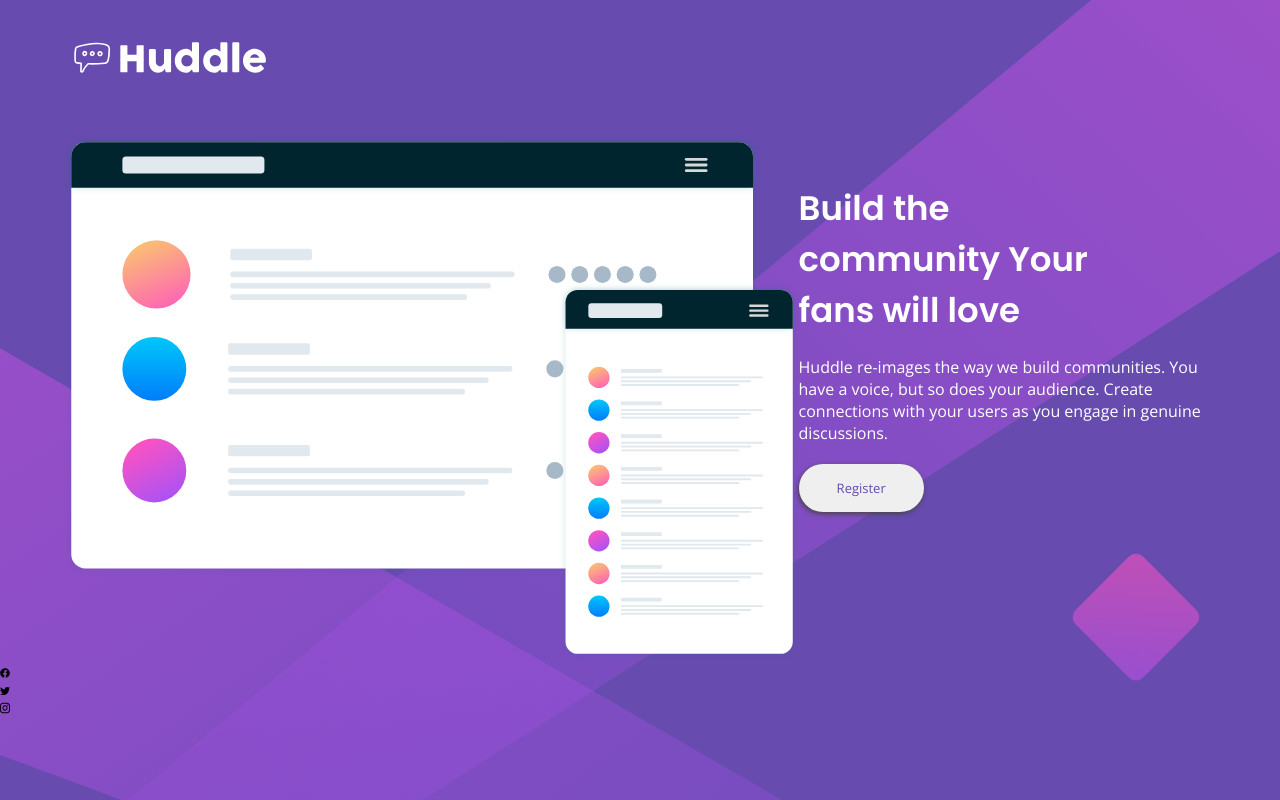
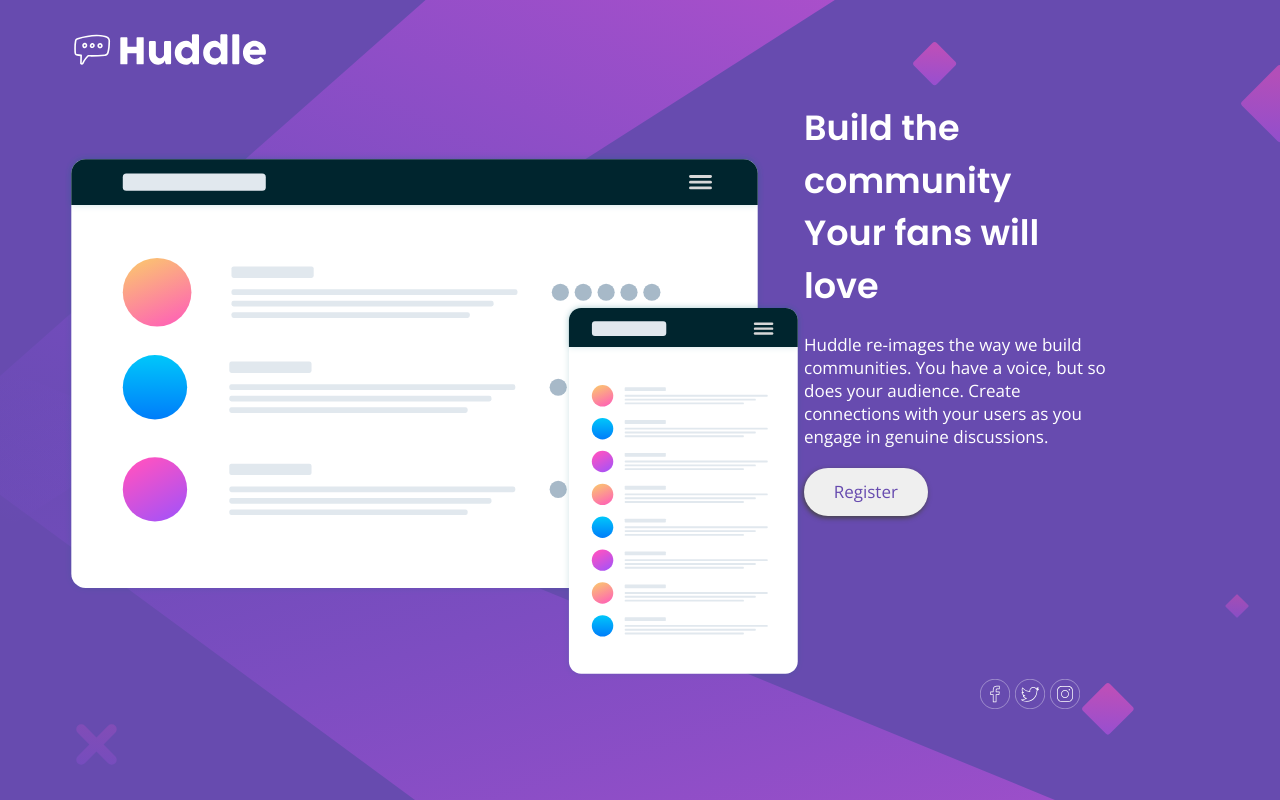
Before and after one commit to Onyeka90210/Huddle-Project, a plain HTML site: page index.html in a window 1280 px wide. Drawn offline with nearby package versions, Linux system fonts and the light colour scheme.

Commit message:
first commit

```diff
--- a/index.html
+++ b/index.html
@@ -13,7 +13,7 @@
         </div>
     </nav>
     <header class="container header">
-        <div>
+        <div class="header-image">
             <img src="Assets/illustration-mockups.svg" alt="illustration-mockups">
         </div>
         <div class="header-inner">
@@ -29,9 +29,11 @@
         git commit -m 'my first commit'
      -->
     <footer>
-        <div><img src="Assets/facebook.svg" alt="fb"></div>
-        <div><img src="Assets/twitter.svg" alt="tw"></div>
-        <div><img src="Assets/instagram.svg" alt="ig"></div>
+        <div class="logo container">
+        <img src="Assets/icons8-facebook (1).svg" alt="fb">
+        <img src="Assets/icons8-twitter.svg" alt="tw">
+        <img src="Assets/icons8-instagram.svg" alt="ig">
+        </div>
     </footer>
 </body>
 </html>
--- a/style.css
+++ b/style.css
@@ -14,42 +14,55 @@ body{
     background: url(Assets/bg-mobile.svg) no-repeat hsl(257, 40%, 49%) cover ;
 }
 nav img{
-    width: 41%;
+    width: 30%;
 }
 nav{
-    padding-top: 2rem;
+    padding-top: 1.5rem;
 }
 .container{
-    width: 90%;
+    width: 80%;
     margin: auto;
 }
-header img{
-    max-width: 100%;
 
-}
 header{
+    margin: auto;
     margin-top: 30px;
     /* height: 29rem; */
     display: flex;
     flex-direction: column;
     justify-content: space-between;
-    text-align: center;
+
 }
 .header-inner{
-display: flex;
-flex-direction: column;
-gap:20px
+    display: flex;
+    flex-direction: column;
+    justify-content: space-between;
+    text-align: center;
+    gap:20px
 
+}
+.header-image{
+    margin-top: 25px;
+    margin-bottom: 10px;
 }
 .header-inner h2{
     color: white;
     font-family: 'Poppins', sans-serif;
+    width: 90px;
+    margin: auto;
+    padding-top: 20px;
     width: 90%;
+    font-size: 25px;
+    line-height: 2.2rem;
+
 
 }
 .header-inner p{
   color: white;
   font-family: 'Open Sans', sans-serif;
+  margin: auto;
+  font-size: 15px;
+  width: 95%;
 
 }
 .header-inner button{
@@ -64,39 +77,81 @@ gap:20px
     font-size: 13px;
     box-shadow: -1px 2px 5px rgb(70,68,68);
 }
+.logo{
+    margin-top: -20px;
+    width: 20px;
+    padding-top: 15px;
+    display: flex;
+    justify-content: center;
+    gap: 5px;
 
-footer img{
-    width: 10px;
 
 }
+.header img{
+    width: 100%;
+}
+footer img{
+    width: 30px;
+}
+
 @media(min-width: 1024px){
     body{
-        background: url(Assets/bg-desktop.svg) no-repeat hsl(257, 40%, 49%) cover ;
+        background: url(Assets/bg-desktop.svg) no-repeat hsl(257, 40%, 49%) ;
     }
     header{
+        width: 10px;
         flex-direction: row;
+
     }
     nav img{
         width: 18%;
         padding-bottom: 3rem;
     }
     .header-inner{
-        padding-top: 3rem;
+        padding-top: 1rem;
+        Width: 80%;
+        margin: auto;
         text-align: start;
-        Width: 37%;
+
+
+
+    }
+    .header-inner h2{
+        margin-top: -240px;
+        width: 100%;
+        font-size: 35px;
+        padding-right: 120px;
+        line-height: 3.3rem;
+
+
+    }
+    .header-inner p{
+        width: 100%;
+        font-size: 17px;
+        padding-right: 102px;
     }
     .header-inner button{
         margin: 0;
         width: 30%;
+        font-size: 17px;
 
     }
+
     .header img{
-        width: 750px;
+        width: 740px
+    }
+    .header-image{
+        width: 110%;
+    }
+    .container{
+        width: 90%;
+        margin: auto;
 
     }
-    .header-inner h2{
-        width: 80%;
-        font-size: 34px;
+    .logo{
+        margin-top: -30px;
+        width: 20px;
+        padding-top: 15px;
+        margin-right: 240px;
+
     }
-
-}
```
Also changed, not shown: Assets/facebook-f (2).svg (added), Assets/icons8-facebook (1).svg (added), Assets/icons8-instagram.svg (added), Assets/icons8-twitter.svg (added).
